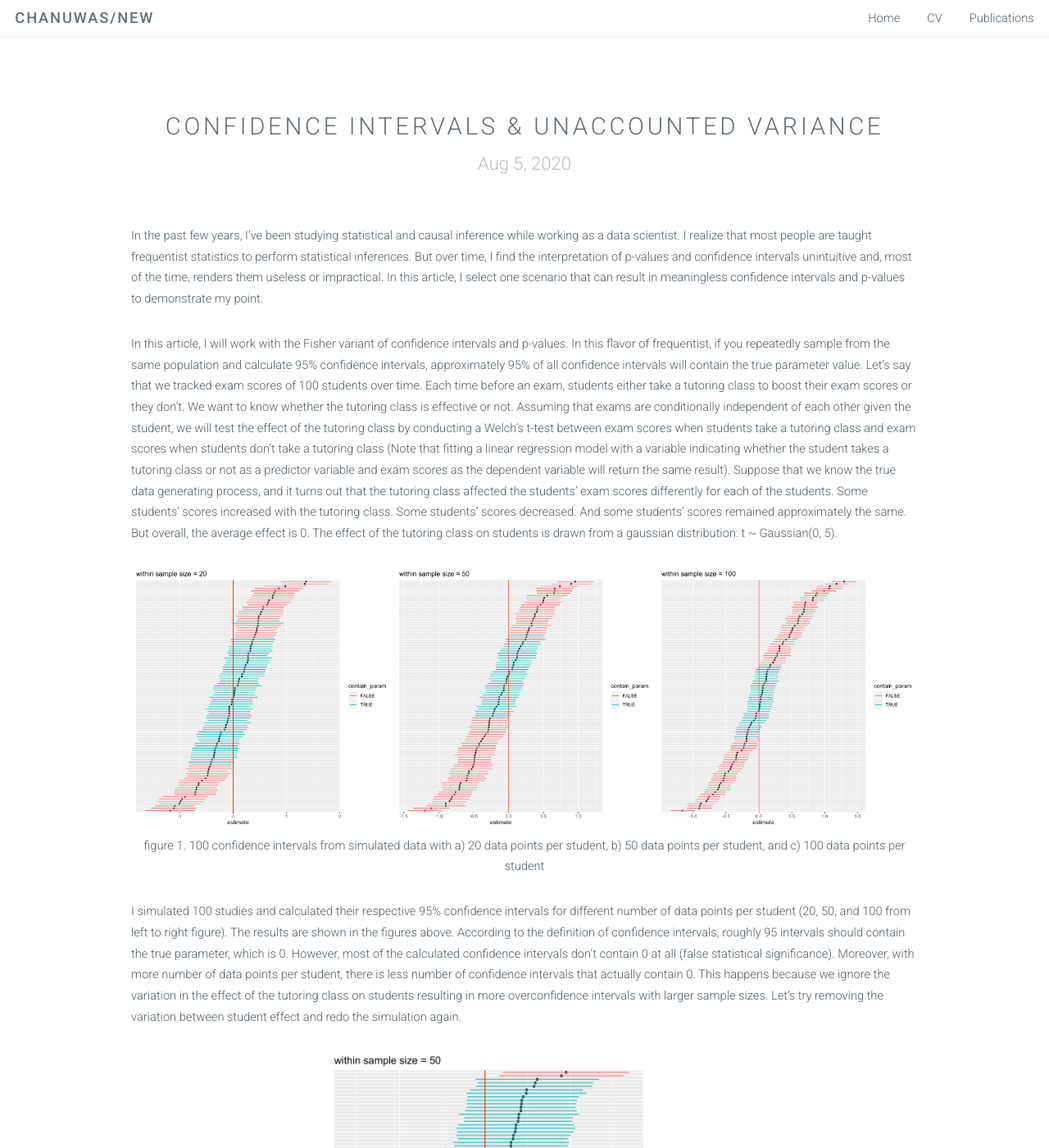
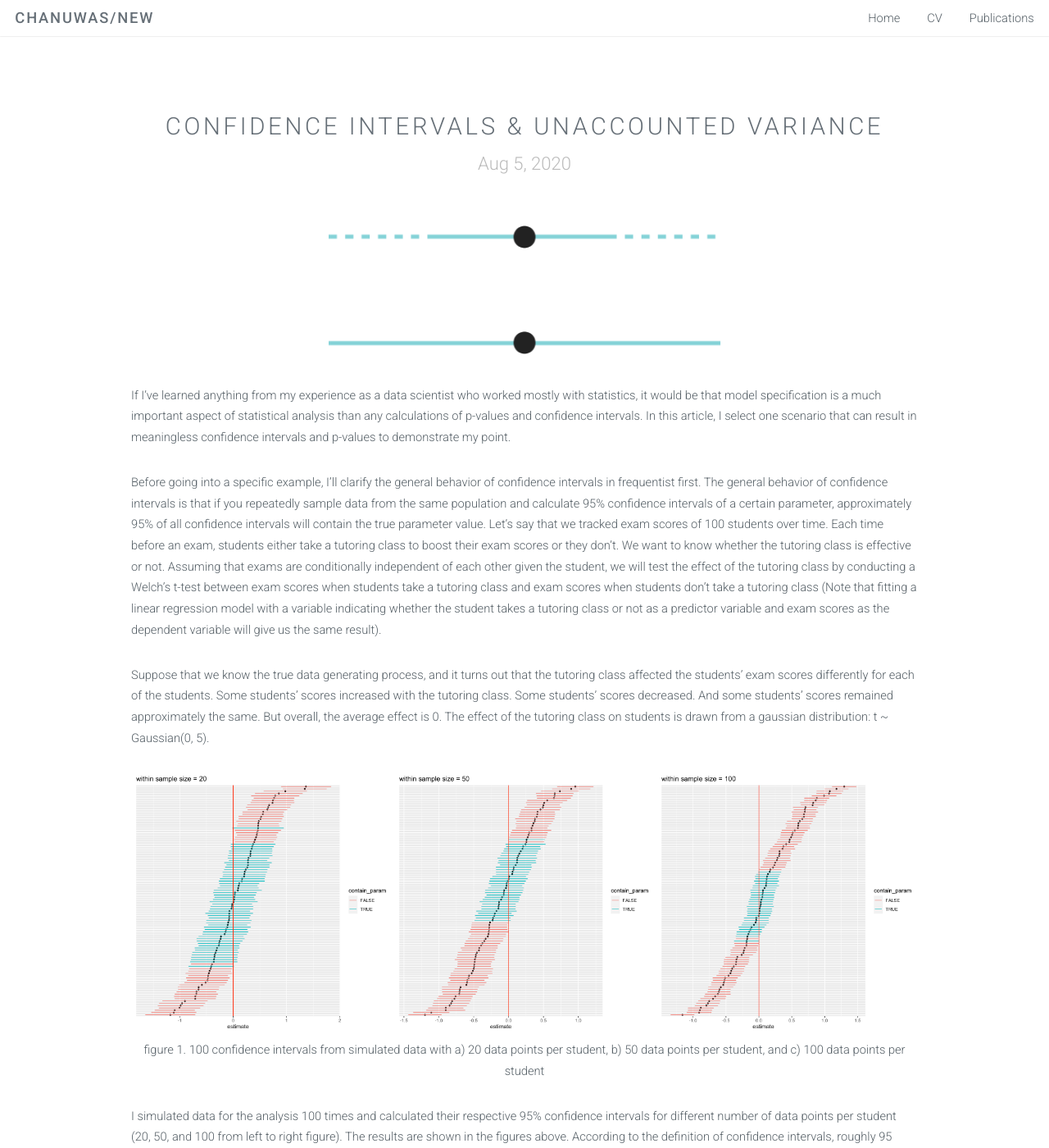
Before and after one commit to chasnew/chasnew.github.io, a Jekyll site: the page built from _posts/2020-08-05-cf_mlm.markdown, in a window 1280 px wide and 1400 px high. Shown: the whole window at 82% size. Built offline with Jekyll 4.4.1, drawn with Linux system fonts in a browser that asks for light colours; some of the changed text lies outside the part shown.

Commit message:
reframing

```diff
--- a/_posts/2020-08-05-cf_mlm.markdown
+++ b/_posts/2020-08-05-cf_mlm.markdown
@@ -4,10 +4,13 @@
 date:   2020-08-05
 categories: update
 ---
+<p align="center">
+<img src="{{ site.baseurl }}/images/cf_mlm/thumbnail.png" width="50%" height=auto>
+</p>
+If I've learned anything from my experience as a data scientist who worked mostly with statistics, it would be that model specification is a much important aspect of statistical analysis than any calculations of p-values and confidence intervals. In this article, I select one scenario that can result in meaningless confidence intervals and p-values to demonstrate my point.
 
-In the past few years, I’ve been studying statistical and causal inference while working as a data scientist. I realize that most people are taught frequentist statistics to perform statistical inferences. But over time, I find the interpretation of p-values and confidence intervals unintuitive and, most of the time, renders them useless or impractical. In this article, I select one scenario that can result in meaningless confidence intervals and p-values to demonstrate my point.
+Before going into a specific example, I'll clarify the general behavior of confidence intervals in frequentist first. The general behavior of confidence intervals is that if you repeatedly sample data from the same population and calculate 95% confidence intervals of a certain parameter, approximately 95% of all confidence intervals will contain the true parameter value. Let’s say that we tracked exam scores of 100 students over time. Each time before an exam, students either take a tutoring class to boost their exam scores or they don't. We want to know whether the tutoring class is effective or not. Assuming that exams are conditionally independent of each other given the student, we will test the effect of the tutoring class by conducting a Welch’s t-test between exam scores when students take a tutoring class and exam scores when students don't take a tutoring class (Note that fitting a linear regression model with a variable indicating whether the student takes a tutoring class or not as a predictor variable and exam scores as the dependent variable will give us the same result).
 
-In this article, I will work with the Fisher variant of confidence intervals and p-values. In this flavor of frequentist, if you repeatedly sample from the same population and calculate 95% confidence intervals, approximately 95% of all confidence intervals will contain the true parameter value. Let’s say that we tracked exam scores of 100 students over time. Each time before an exam, students either take a tutoring class to boost their exam scores or they don't. We want to know whether the tutoring class is effective or not. Assuming that exams are conditionally independent of each other given the student, we will test the effect of the tutoring class by conducting a Welch’s t-test between exam scores when students take a tutoring class and exam scores when students don't take a tutoring class (Note that fitting a linear regression model with a variable indicating whether the student takes a tutoring class or not as a predictor variable and exam scores as the dependent variable will return the same result).
 Suppose that we know the true data generating process, and it turns out that the tutoring class affected the students’ exam scores differently for each of the students. Some students’ scores increased with the tutoring class. Some students’ scores decreased. And some students’ scores remained approximately the same. But overall, the average effect is 0. The effect of the tutoring class on students is drawn from a gaussian distribution: t ~ Gaussian(0, 5).
 
 
@@ -18,7 +21,7 @@
 figure 1. 100 confidence intervals from simulated data with a) 20 data points per student, b) 50 data points per student, and c) 100 data points per student
 </p>
 
-I simulated 100 studies and calculated their respective 95% confidence intervals for different number of data points per student (20, 50, and 100 from left to right figure). The results are shown in the figures above.
+I simulated data for the analysis 100 times and calculated their respective 95% confidence intervals for different number of data points per student (20, 50, and 100 from left to right figure). The results are shown in the figures above.
 According to the definition of confidence intervals, roughly 95 intervals should contain the true parameter, which is 0. However, most of the calculated confidence intervals don’t contain 0 at all (false statistical significance). Moreover, with more number of data points per student, there is less number of confidence intervals that actually contain 0. This happens because we ignore the variation in the effect of the tutoring class on students resulting in more overconfidence intervals with larger sample sizes. Let’s try removing the variation between student effect and redo the simulation again.
 
 <p align="center">
@@ -36,6 +39,7 @@
 
 The above figure shows 95% confidence intervals of the tutoring effect when we use a mixed effect model instead of a t-test (or OLS). The confidence intervals become much wider (not overconfident) and contain the true parameter value (0) roughly 95% of the time now.
 This is just one of many other scenarios that can throw off your confidence intervals and p-values. In reality, things are even more complicated than the example I used here. And anything can mess with your confidence intervals. I may write about them later when I feel motivated :)
+
 One thing you should be aware of is that statistical inference with mixed effect model can be tricky and requires a specific algorithm to calculate confidence intervals and p-values. In the frequentist paradigm, once you move beyond traditional statistical tests, inferences (or the quantification of uncertainty) become complicated. Another thing is when you use the mixed effect model, the average effect can become a little less relevant. Do you still care about the aggregate effect if you can estimate the more granular level of effects now? The answer is dependent on context and theory that drives your research question.
 
 ### Extra notes
```
